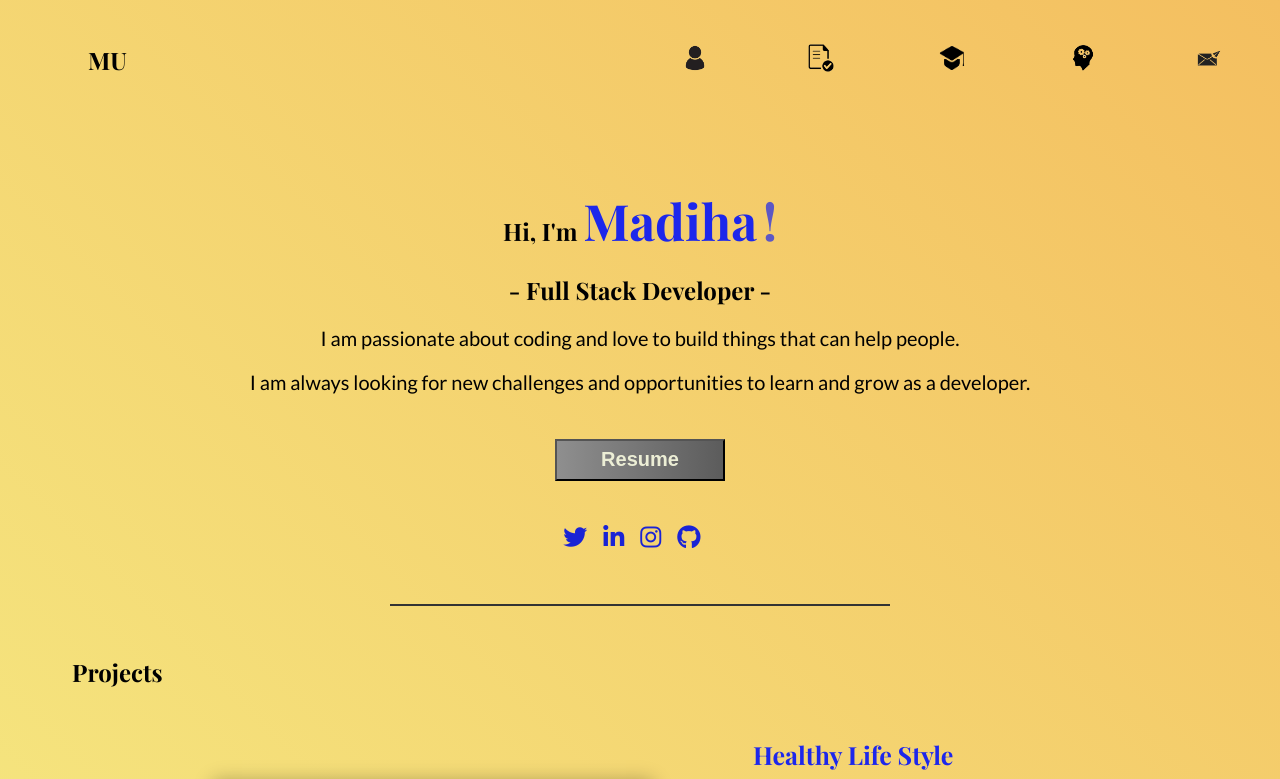
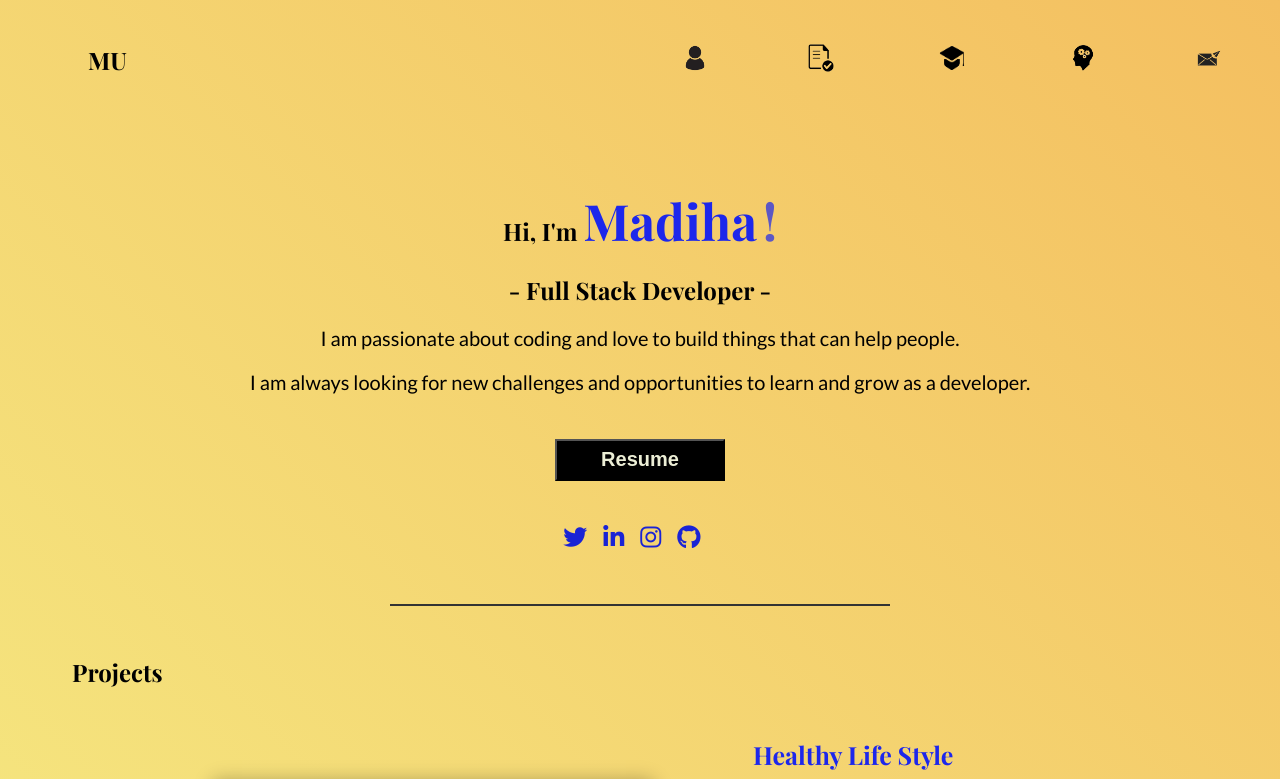
Before and after one commit to Madiha-umair/ReactPortfolio, a React (Vite) app: page / in a window 1280 px wide. Shown: the top 779 px of the page. Built offline with nearby package versions, Linux system fonts and the light colour scheme.

Commit message:
Resume button css

```diff
--- a/src/index.css
+++ b/src/index.css
@@ -108,7 +108,7 @@
 }
 
 /* Download button styles */
-.downloadbtn {
+/*.downloadbtn {
   width: 170px;
   height: 42px;
   background: linear-gradient(90deg, white, black);
@@ -148,8 +148,8 @@
   100% {
     background-position: 100% 0%;
   }
-}
-.contact-button {
+}*/
+.downloadbtn, .contact-button {
   width: 170px;
   height: 42px;
   background-color: black;
@@ -158,7 +158,7 @@
   font-weight: 600;
   margin: 25px 0 30px 0;
 }
- #contactme a{
+.downloadbtn a, #contactme a{
   text-decoration: none;
   color: #eceed5;
 }
```
